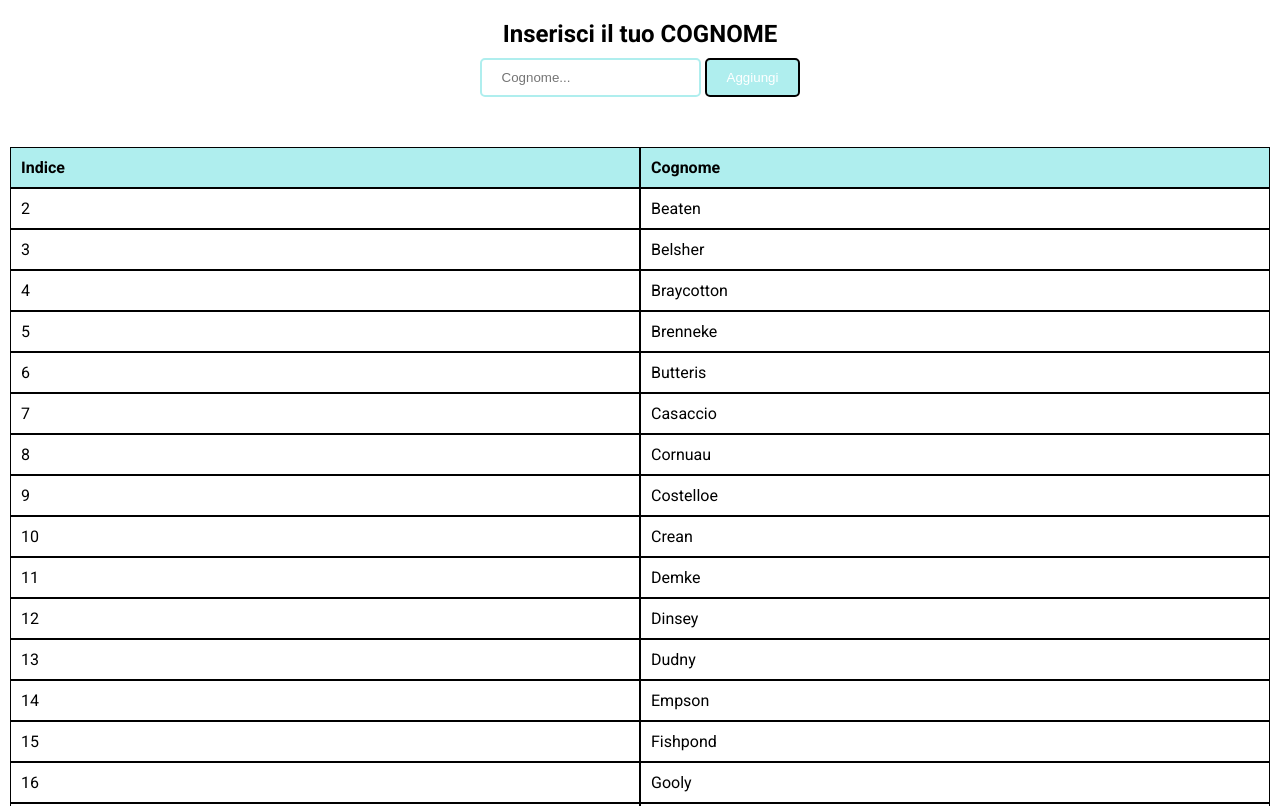
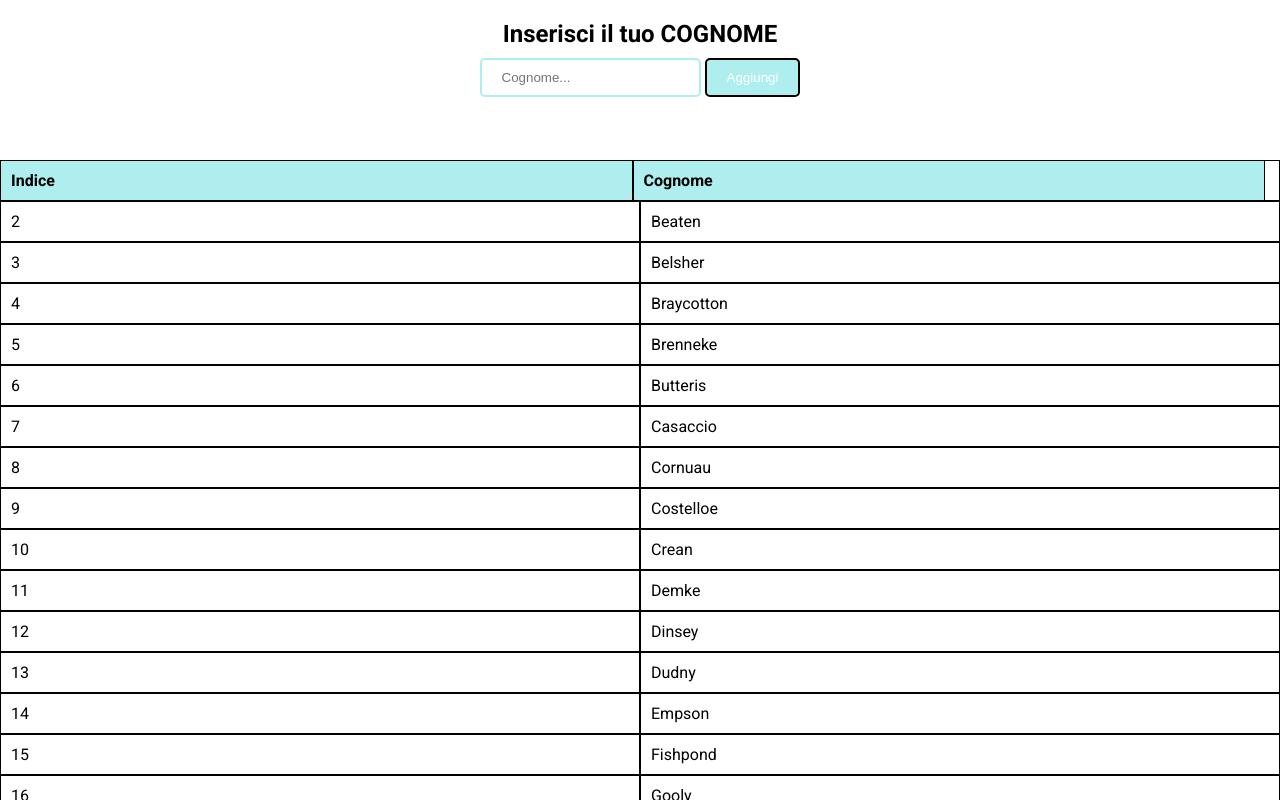
Before and after one commit to StephanieFurlan/js-lista-cognomi, a plain HTML site: page index.html in a window 1280 px wide. Shown: the top 806 px of the page. Drawn offline with nearby package versions, Linux system fonts and the light colour scheme.

Commit message:
Fixed bar on table

```diff
--- a/index.html
+++ b/index.html
@@ -15,32 +15,18 @@
          <h2 class="animate__animated animate__bounce">Inserisci il tuo COGNOME</h2>
          <input id="surname" type="text" name="surname" placeholder="Cognome...">
          <button id="add-surname">Aggiungi</button>
+         <div id="add-container"></div>
       </div>
-      <div id="add-container"></div>
-      <div>
-         <!-- <div class="table-wrapper">
-            <table>
-              <thead>
-                  <tr>
-                     <th>Indice</th>
-                     <th>Cognome</th>
-                  </tr>
-              </thead>
-              <tbody id="surnameList"></tbody>
-            </table>
-         </div> -->
-         <div class="list-wrapper">
-            <ul id="surname-list__header">
-               <li><h4>Indice</h4></li>
-               <li><h4>Cognome</h4></li>
-            </ul>
-            <ul id="surname-list__body">
-
-            </ul>
-         </div>
 
 
+      <div class="list-wrapper">
+         <ul id="surname-list__header">
+            <li><h4>Indice</h4></li>
+            <li><h4>Cognome</h4></li>
+         </ul>
+         <ul id="surname-list__body"></ul>
       </div>
+
 
       <script src="script.js" charset="utf-8"></script>
    </body>
--- a/style.css
+++ b/style.css
@@ -8,12 +8,14 @@
 body {
    font-family: 'Roboto', sans-serif;
    font-size: 16px;
+   height: 100vh;
 }
 
 .container {
    padding: 20px;
    border-radius: 10px;
    text-align: center;
+   height: 20vh;
 }
 
 
@@ -39,22 +41,24 @@ body {
 }
 
 .list-wrapper {
+   height: 80vh;
+   overflow-y: scroll;
    position: relative;
 }
 
+
 #surname-list__header {
    position: fixed;
-   left: 0;
-   width: calc(100% - 20px);
+   width: calc(100% - 15px);
+
+
 }
-
 
 #surname-list__body ,
 #surname-list__header{
    display: flex;
    flex-wrap: wrap;
    list-style-type: none;
-   margin: 0 10px;
 }
 
 
```
